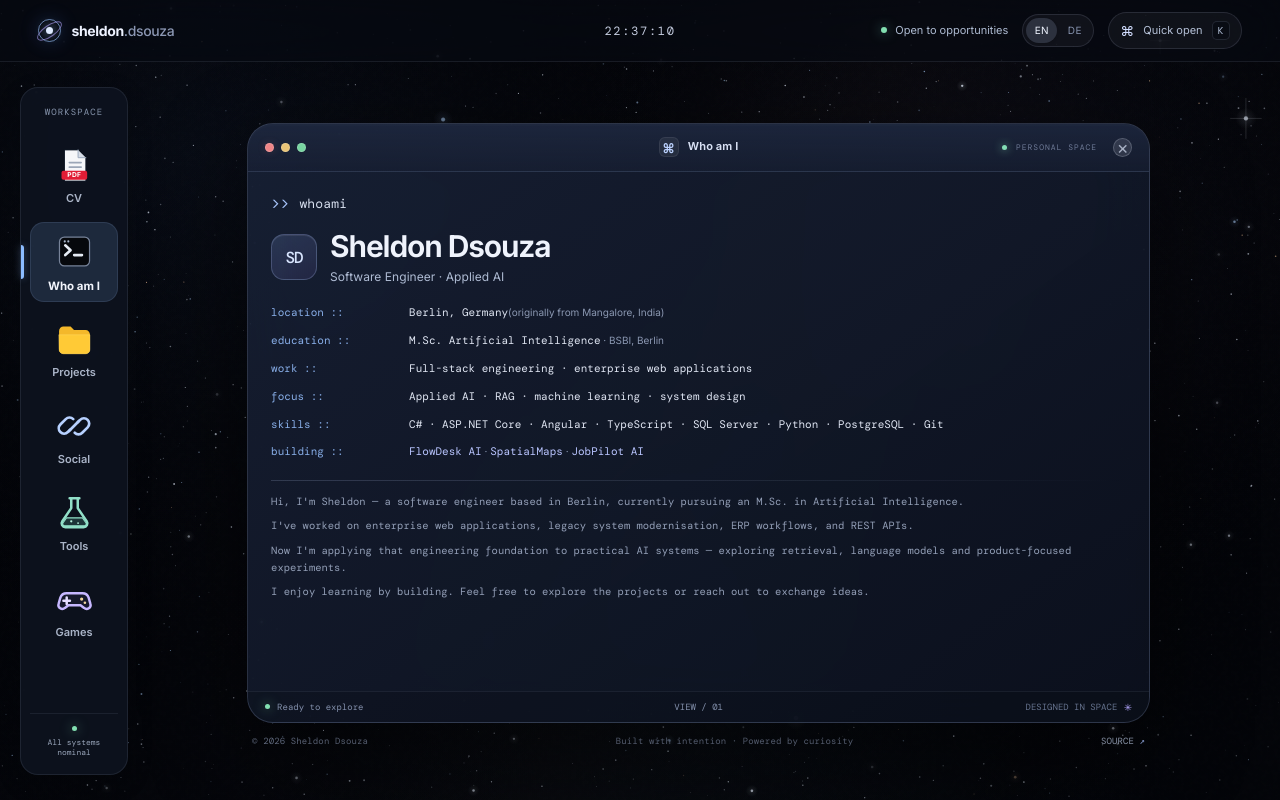
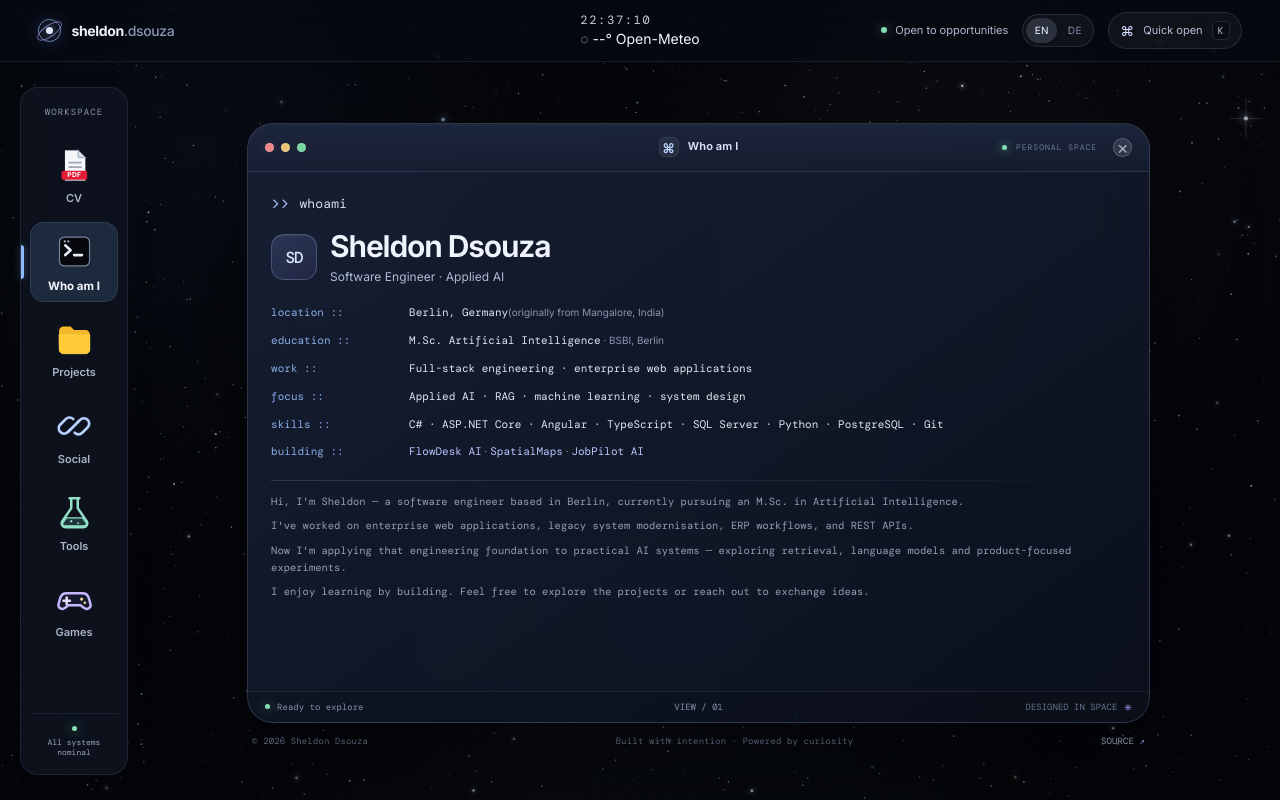
Before and after one commit to sheldon5006/portfolio-, a Flask app: page / in a window 1280 px wide. Run offline with Flask 3, Linux system fonts and the light colour scheme.

Commit message:
Add Berlin weather widget beside topbar clock

```diff
--- a/templates/index.html
+++ b/templates/index.html
@@ -33,7 +33,15 @@
       <span class="brand-orbit" aria-hidden="true"><i></i></span>
       <span>sheldon<span class="brand-muted">.dsouza</span></span>
     </a>
-    <div class="system-clock" id="system-clock" aria-label="Current local time">--:--:--</div>
+    <div class="system-center" aria-label="Local time and Berlin weather">
+      <div class="system-clock" id="system-clock" aria-label="Current local time">--:--:--</div>
+      <span class="system-center-divider" aria-hidden="true"></span>
+      <div class="system-weather" id="system-weather" role="group" aria-label="Current weather in Berlin, Germany" title="Loading Berlin weather">
+        <span class="system-weather-icon is-cloudy" id="system-weather-icon" aria-hidden="true">◌</span>
+        <span class="system-weather-temp" id="system-weather-temp">--°</span>
+        <a class="weather-source" href="https://open-meteo.com/" target="_blank" rel="noreferrer" aria-label="Weather data by Open-Meteo.com" title="Weather data by Open-Meteo.com">Open-Meteo</a>
+      </div>
+    </div>
     <div class="system-actions">
       <span class="availability"><span class="availability-dot"></span><span data-copy data-en="Open to opportunities" data-de="Offen für Chancen">Open to opportunities</span></span>
       <div class="language-switch" role="group" aria-label="Language">
```
